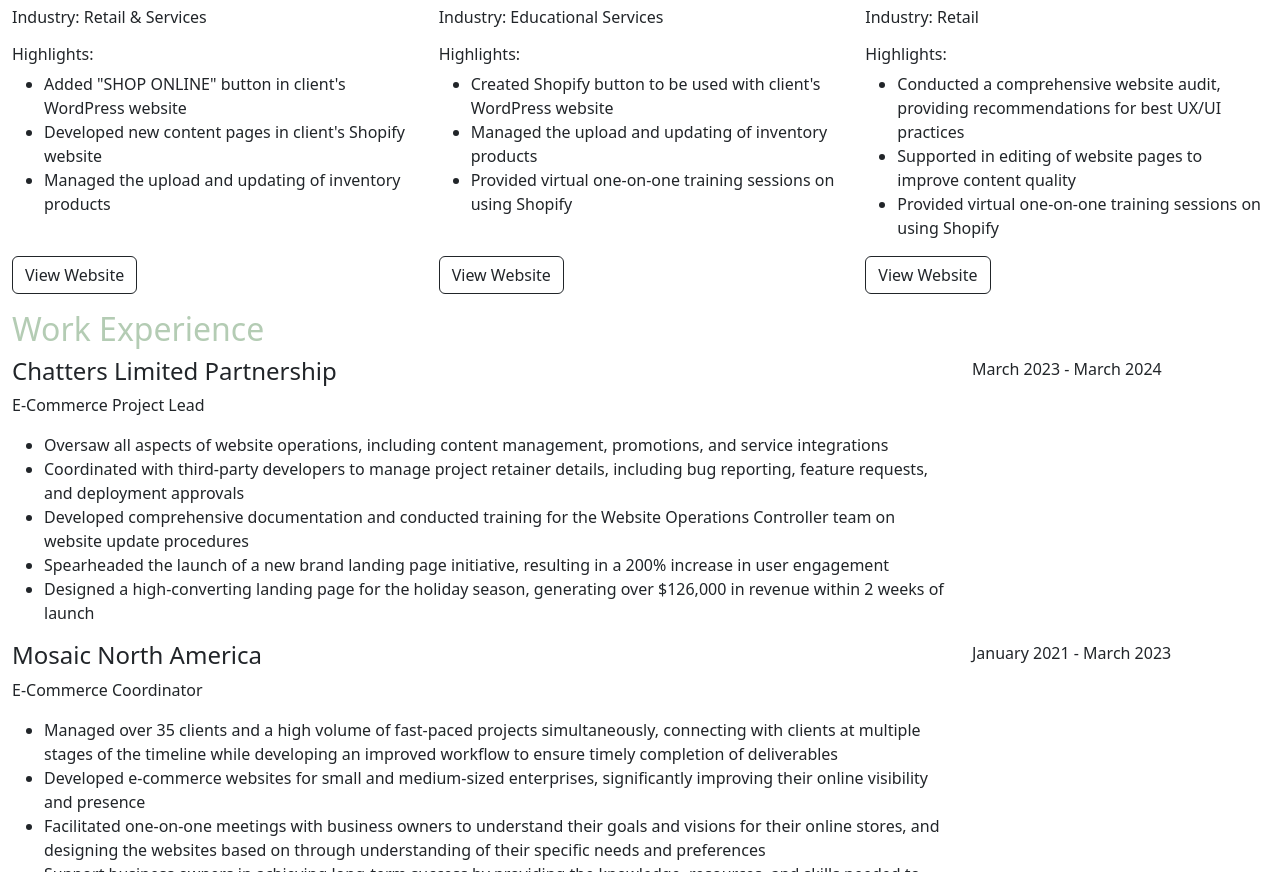
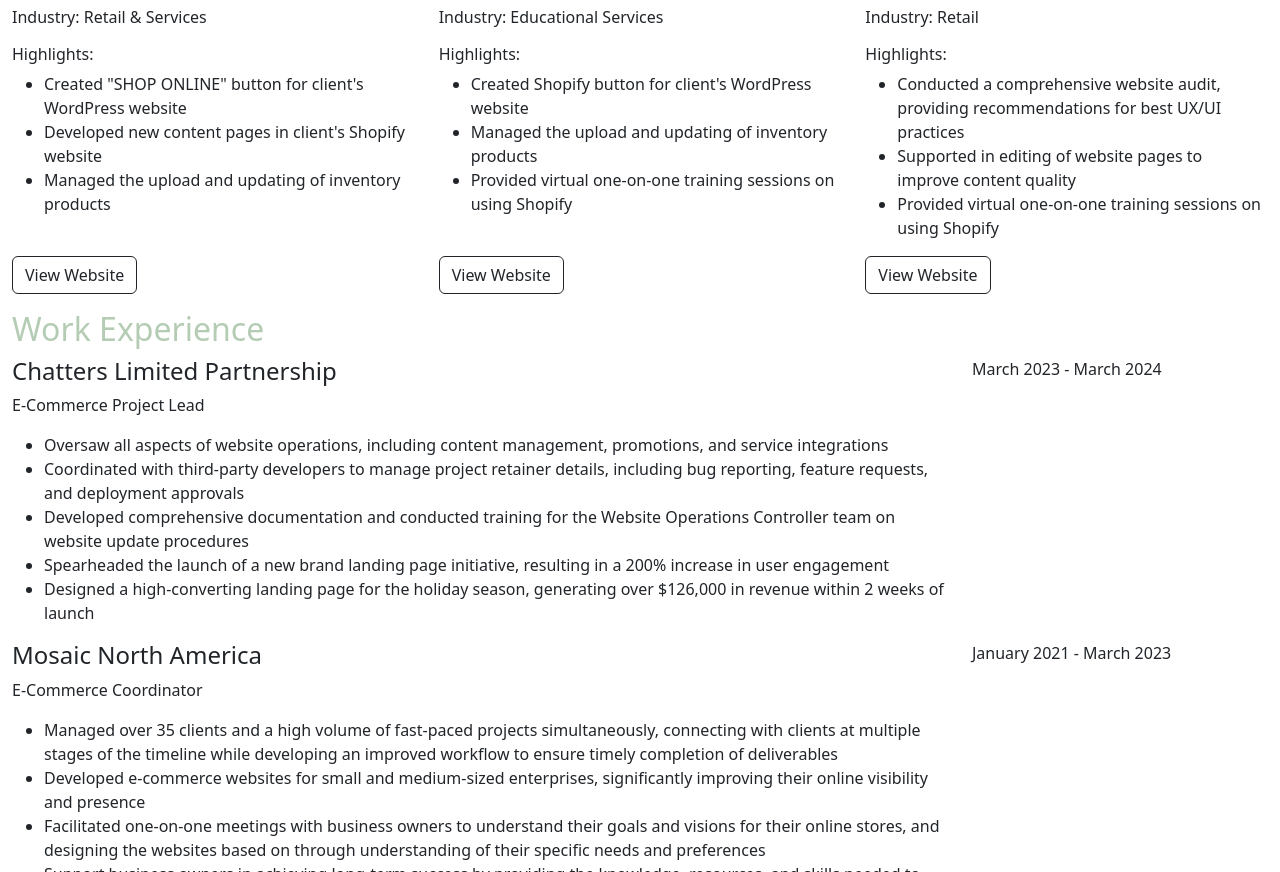
Before and after one commit to lynda-ho/lynda-ho.github.io, a plain HTML site: page index.html in a window 1280 px wide. Shown: the part 925-1797 px from the top of the page. Drawn offline with nearby package versions, Linux system fonts and the light colour scheme.

Commit message:
Adding more edits

```diff
--- a/index.html
+++ b/index.html
@@ -98,7 +98,7 @@
                 <p>Industry: Retail & Services</p>
                 <h6>Highlights:</h6>
                 <ul>
-                    <li>Added "SHOP ONLINE" button in client's WordPress website</li>
+                    <li>Created "SHOP ONLINE" button for client's WordPress website</li>
                     <li>Developed new content pages in client's Shopify website</li>
                     <li>Managed the upload and updating of inventory products</li>
                 </ul>
@@ -114,7 +114,7 @@
                 <p>Industry: Educational Services</p>
                 <h6>Highlights:</h6>
                 <ul>
-                    <li>Created Shopify button to be used with client's WordPress website</li>
+                    <li>Created Shopify button for client's WordPress website</li>
                     <li>Managed the upload and updating of inventory products</li>
                     <li>Provided virtual one-on-one training sessions on using Shopify</li>
                 </ul>
```
